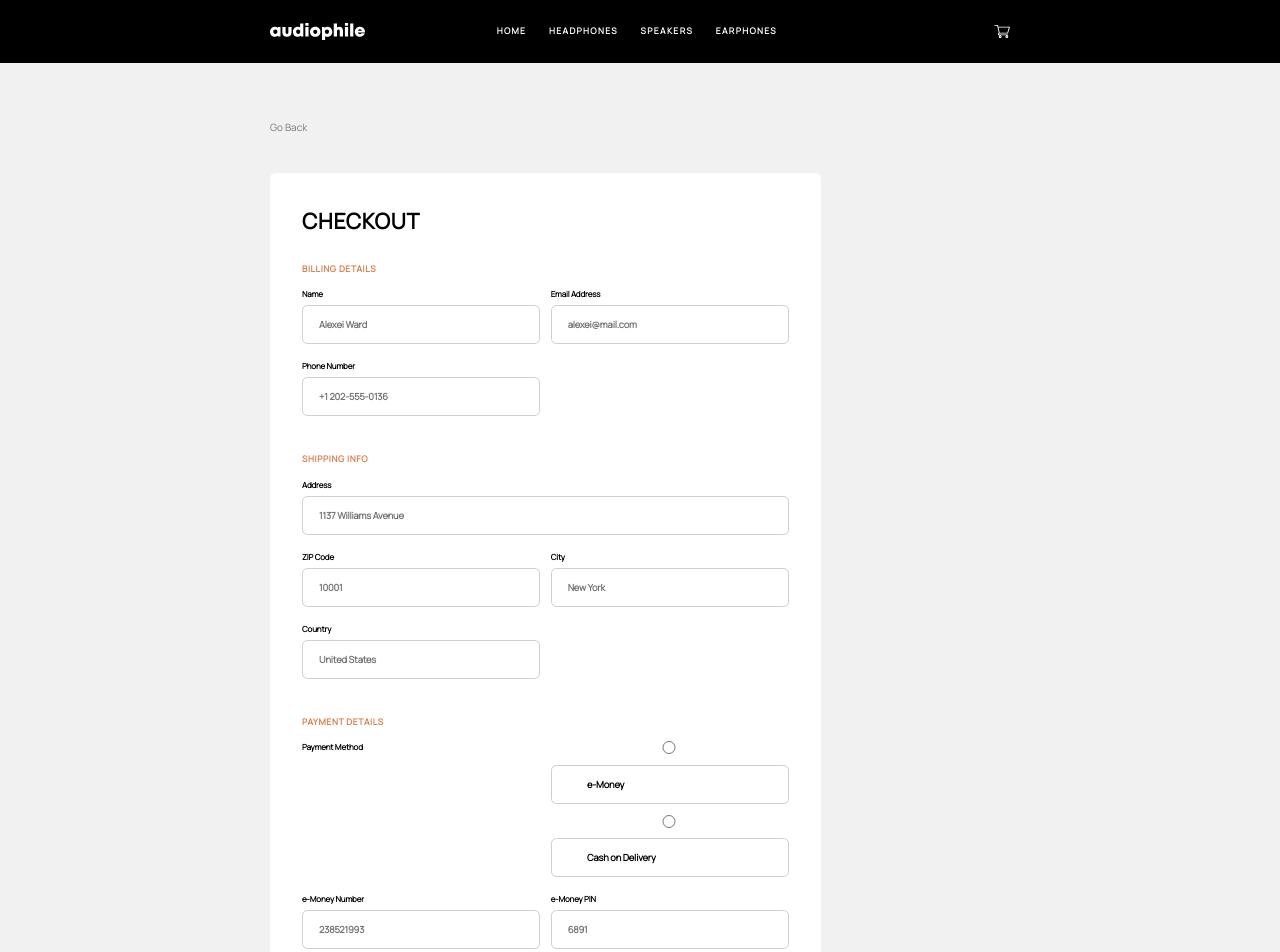
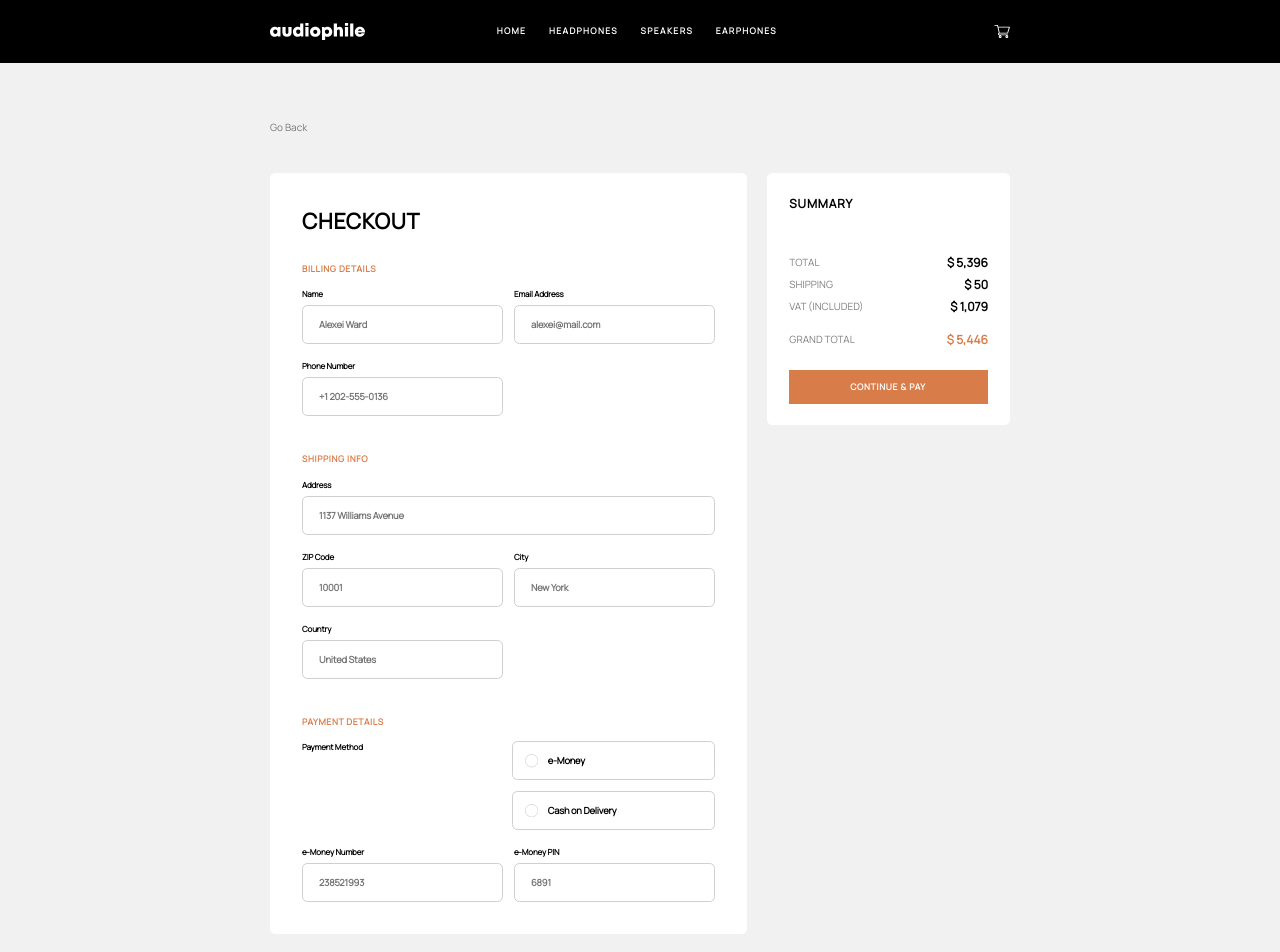
Before and after one commit to jdays2/myAudiophile, a React (Create React App) app: page /cart in a window 1280 px wide. Shown: the top 952 px of the page. Built offline with nearby package versions, Linux system fonts and the light colour scheme.

Commit message:
feat: add cart.jsx logic

```diff
--- a/src/components/cart-modal/CartModal.jsx
+++ b/src/components/cart-modal/CartModal.jsx
@@ -1,18 +1,23 @@
 import CartModalItem from './CartModalItem';
 import { clearCart, selectTotalAmount } from '../../redux/slices/productsSlice';
+import { moveTop } from '../../utils/moveTop';
 
 import { useSelector, useDispatch } from 'react-redux';
+import { Link } from 'react-router-dom';
 
+const CartModal = ({cartModalHandler}) => {
+	const dispatch = useDispatch();
+	const cart = useSelector((state) => state.cart);
+	const total = useSelector(selectTotalAmount);
 
+	const removeAll = () => {
+		dispatch(clearCart());
+	};
 
-const CartModal = () => {
-  const dispatch = useDispatch();
-	const cart = useSelector((state) => state.cart);
-  const total = useSelector(selectTotalAmount)
-
-  const removeAll = () => {
-    dispatch(clearCart())
-  }
+	const clickHandler = () => {
+		moveTop();
+		cartModalHandler()
+	}
 
 	return (
 		<>
@@ -25,7 +30,11 @@ const CartModal = () => {
 						<div className="cart-modal__head">
 							<strong>cart ({cart.length})</strong>
 
-							<button className="cart-modal__remove-btn" onClick={removeAll}>Remove all</button>
+							<button
+								className="cart-modal__remove-btn"
+								onClick={removeAll}>
+								Remove all
+							</button>
 						</div>
 						<ul className="cart-modal__list">
 							{cart.map((product, id) => {
@@ -41,12 +50,12 @@ const CartModal = () => {
 							<span>TOTAL</span>
 							<strong>$ {total}</strong>
 						</div>
+
+						<Link to='/cart' className="btn btn--orange" style={{ textDecoration: 'none' }} onClick={clickHandler}>
+							<span>checkout</span>
+						</Link>
 					</>
 				)}
-
-				<button className="btn btn--orange">
-					<span>checkout</span>
-				</button>
 			</div>
 		</>
 	);
--- a/src/components/form-block/CartForm.jsx
+++ b/src/components/form-block/CartForm.jsx
@@ -80,7 +80,36 @@ const CartForm = () => {
 								type="radio"
 								placeholder="1137 Williams Avenue"
 							/>
-							<label for='e-money'>
+							<label for="e-money">
+								<div className="checker">
+									<div className="checker__oval-1">
+										<svg
+											viewBox="0 0 20 20"
+											fill="none"
+											xmlns="http://www.w3.org/2000/svg">
+											<circle
+												cx="10"
+												cy="10"
+												r="9.5"
+												stroke="#CFCFCF"
+											/>
+										</svg>
+
+										<svg
+											className="checker__oval-2"
+											viewBox="0 0 10 10"
+											fill="none"
+											xmlns="http://www.w3.org/2000/svg">
+											<circle
+												cx="5"
+												cy="5"
+												r="5"
+												fill="#D87D4A"
+											/>
+										</svg>
+									</div>
+								</div>
+
 								<span>e-Money</span>
 							</label>
 							<input
@@ -89,7 +118,35 @@ const CartForm = () => {
 								type="radio"
 								placeholder="1137 Williams Avenue"
 							/>
-							<label for='cash'>
+							<label for="cash">
+							<div className="checker">
+									<div className="checker__oval-1">
+										<svg
+											viewBox="0 0 20 20"
+											fill="none"
+											xmlns="http://www.w3.org/2000/svg">
+											<circle
+												cx="10"
+												cy="10"
+												r="9.5"
+												stroke="#CFCFCF"
+											/>
+										</svg>
+
+										<svg
+											className="checker__oval-2"
+											viewBox="0 0 10 10"
+											fill="none"
+											xmlns="http://www.w3.org/2000/svg">
+											<circle
+												cx="5"
+												cy="5"
+												r="5"
+												fill="#D87D4A"
+											/>
+										</svg>
+									</div>
+								</div>
 								<span>Cash on Delivery</span>
 							</label>
 						</div>
--- a/src/components/header/Header.jsx
+++ b/src/components/header/Header.jsx
@@ -20,7 +20,7 @@ const Header = () => {
 	return (
 		<header className="header">
 			<div className="header__wrapper">
-				{activeModal && <CartModal />}
+				{activeModal && <CartModal cartModalHandler={cartModalHandler}/>}
 
 
 				<Link
--- /dev/null
+++ b/src/components/price-block/PriceInfo.jsx
@@ -0,0 +1,63 @@
+import { useSelector } from 'react-redux';
+import { moveTop } from '../../utils/moveTop';
+
+import { Link } from 'react-router-dom';
+
+const PriceInfo = () => {
+	const cartArray = useSelector((state) => state.cart);
+
+	return (
+		<div className="price-info">
+			<p className="price-info__title">summary</p>
+			<ul className="price-info__list">
+				{cartArray.map((item, id) => {
+					return (
+						<li className="price-info__item" key={id}>
+							<div className="price-info__item-img">
+								<img
+									src={item.img}
+									alt=""
+								/>
+							</div>
+							<div className="price-info__content">
+								<div className="price-info__content-col">
+									<strong>{item.model}</strong>
+									<span>$ {item.price}</span>
+								</div>
+
+								<span>x{item.counter}</span>
+							</div>
+						</li>
+					);
+				})}
+			</ul>
+
+			<div className="price-info__total-box">
+				<div className="price-info__price">
+					<span>TOTAL</span> <strong>$ 5,396</strong>
+				</div>
+				<div className="price-info__price">
+					<span>SHIPPING</span> <strong>$ 50</strong>
+				</div>
+
+				<div className="price-info__price">
+					<span>VAT (INCLUDED)</span> <strong>$ 1,079</strong>
+				</div>
+			</div>
+
+			<div className="price-info__price price-info__price--total">
+				<span>GRAND TOTAL</span> <strong>$ 5,446</strong>
+			</div>
+
+			<Link
+				style={{ textDecoration: 'none' }}
+				onClick={moveTop}
+				to="/cart"
+				className="btn btn--orange">
+				<span>CONTINUE & PAY</span>
+			</Link>
+		</div>
+	);
+};
+
+export default PriceInfo;
--- a/src/pages/Cart.jsx
+++ b/src/pages/Cart.jsx
@@ -1,5 +1,6 @@
 import BackBtn from '../components/back-btn/BackBtn';
 import CartForm from '../components/form-block/CartForm';
+import PriceInfo from '../components/price-block/PriceInfo';
 
 const Cart = () => {
 	return (
@@ -9,6 +10,7 @@ const Cart = () => {
 			</div>
 			<div className="cart-form__wrapper">
 				<CartForm />
+				<PriceInfo />
 			</div>
 		</div>
 	);
--- a/src/styles/components/_cart-form.scss
+++ b/src/styles/components/_cart-form.scss
@@ -15,6 +15,9 @@
 	&__wrapper {
 		width: 111rem;
 		margin: 0 auto;
+		display: flex;
+		gap: 3rem;
+		justify-content: space-between;
 	}
 
 	&__main {
@@ -58,7 +61,7 @@
 		display: flex;
 		flex-direction: column;
 		gap: 0.9rem;
-		width: 48.9%;
+		width: 30.2rem;
 
 		&--large {
 			width: 100%;
@@ -79,7 +82,13 @@
 				letter-spacing: -0.0214rem;
 			}
 
+			input {
+				position: absolute;
+				opacity: 0;
+			}
+
 			label {
+				cursor: pointer;
 				display: block;
 				width: 100%;
 				border-radius: 0.8rem;
@@ -142,8 +151,47 @@
 		display: flex;
 		flex-direction: column;
 		gap: 1.6rem;
-		width: 35.3rem;
+		width: 30.2rem;
 		position: relative;
 		left: -0.3rem;
 	}
+
+	input[type='radio']:checked + label {
+		border: 0.1rem solid $orange;
+	}
+
+	input[type='radio']:checked + label .checker__oval-2 circle {
+		fill: $orange;
+	}
+
+	.checker {
+		position: absolute;
+		width: 2rem;
+		height: 2rem;
+		top: 1.8rem;
+		left: 1.8rem;
+		&__oval-1 {
+			width: 100%;
+			height: 100%;
+			position: relative;
+			svg {
+				width: 100%;
+				height: 100%;
+			}
+		}
+
+		&__oval-2{
+			width: 1rem !important;
+			height: 1rem !important;
+			position: absolute;
+			top: 0.5rem;
+			left: 0.5rem;
+
+			circle {
+				fill: #fff;
+			}
+		}
+	}
+
+
 }
--- a/src/styles/components/_header.scss
+++ b/src/styles/components/_header.scss
@@ -257,7 +257,16 @@
 	}
 
 	.btn {
-		width: 100%;
+		width: 31.3rem;
+		display: block;
+		span {
+			display: block;
+			width: -webkit-fit-content;
+			width: -moz-fit-content;
+			width: fit-content;
+
+			margin: 0 auto
+		}
 	}
 }
 
--- /dev/null
+++ b/src/styles/components/_price-info.scss
@@ -0,0 +1,125 @@
+.price-info {
+	width: 35rem;
+	padding: 3.2rem 3.3rem;
+	border-radius: 0.8rem;
+	background: white;
+  height: -webkit-fit-content;
+  height: -moz-fit-content;
+  height: fit-content;
+
+	&__title {
+		color: $black-dark;
+		font-family: Manrope;
+		font-size: 1.8rem;
+		font-style: normal;
+		font-weight: 700;
+		line-height: normal;
+		letter-spacing: 0.1286rem;
+		text-transform: uppercase;
+		margin-bottom: 3.1rem;
+	}
+
+	&__list {
+		display: flex;
+		flex-direction: column;
+		gap: 2.4rem;
+		margin-bottom: 3.2rem;
+	}
+
+	&__item {
+		display: flex;
+		gap: 1.6rem;
+		align-items: center;
+	}
+
+	&__item-img {
+		width: 6.4rem;
+		height: 6.4rem;
+	}
+
+	&__content {
+		height: -webkit-fit-content;
+		height: -moz-fit-content;
+		height: fit-content;
+		display: flex;
+		width: 100%;
+		justify-content: space-between;
+
+		span {
+			color: $black-dark;
+			font-family: Manrope;
+			font-size: 1.4rem;
+			font-style: normal;
+			opacity: 0.5;
+			font-weight: 700;
+			line-height: 2.5rem;
+		}
+	}
+
+	&__content-col {
+		display: flex;
+		flex-direction: column;
+		strong {
+			color: $black-dark;
+			font-family: Manrope;
+			font-size: 1.5rem;
+			font-style: normal;
+			font-weight: 700;
+			line-height: 2.5rem;
+		}
+	}
+
+	&__total-box {
+		display: flex;
+		flex-direction: column;
+		gap: 0.8rem;
+		margin-bottom: 2.4rem;
+	}
+
+	&__price {
+    width: 100%;
+    display: flex;
+    justify-content: space-between;
+
+		&--total {
+      strong {
+        color: $orange !important;
+      }
+		}
+
+		span {
+			color: $black-dark;
+			font-family: Manrope;
+			font-size: 1.5rem;
+			font-style: normal;
+			font-weight: 500;
+			line-height: 2.5rem;
+			opacity: 0.5;
+		}
+
+		strong {
+			color: $black-dark;
+			text-align: right;
+			font-family: Manrope;
+			font-size: 1.8rem;
+			font-style: normal;
+			font-weight: 700;
+			line-height: normal;
+			text-transform: uppercase;
+		}
+	}
+
+  .btn {
+    margin-top: 3.2rem;
+    width: 23.4rem;
+    display: block;
+
+    span {
+      display: block;
+      width: -webkit-fit-content;
+      width: -moz-fit-content;
+      width: fit-content;
+      margin: 0 auto;
+    }
+  }
+}
--- a/src/styles/main.scss
+++ b/src/styles/main.scss
@@ -15,3 +15,4 @@
 @import './components/detail-card';
 @import './components/prod-publicity';
 @import './components/cart-form';
+@import './components/price-info';
```
Also changed, not shown: src/assets/svg/oval1.svg (added), src/assets/svg/oval2.svg (added).
